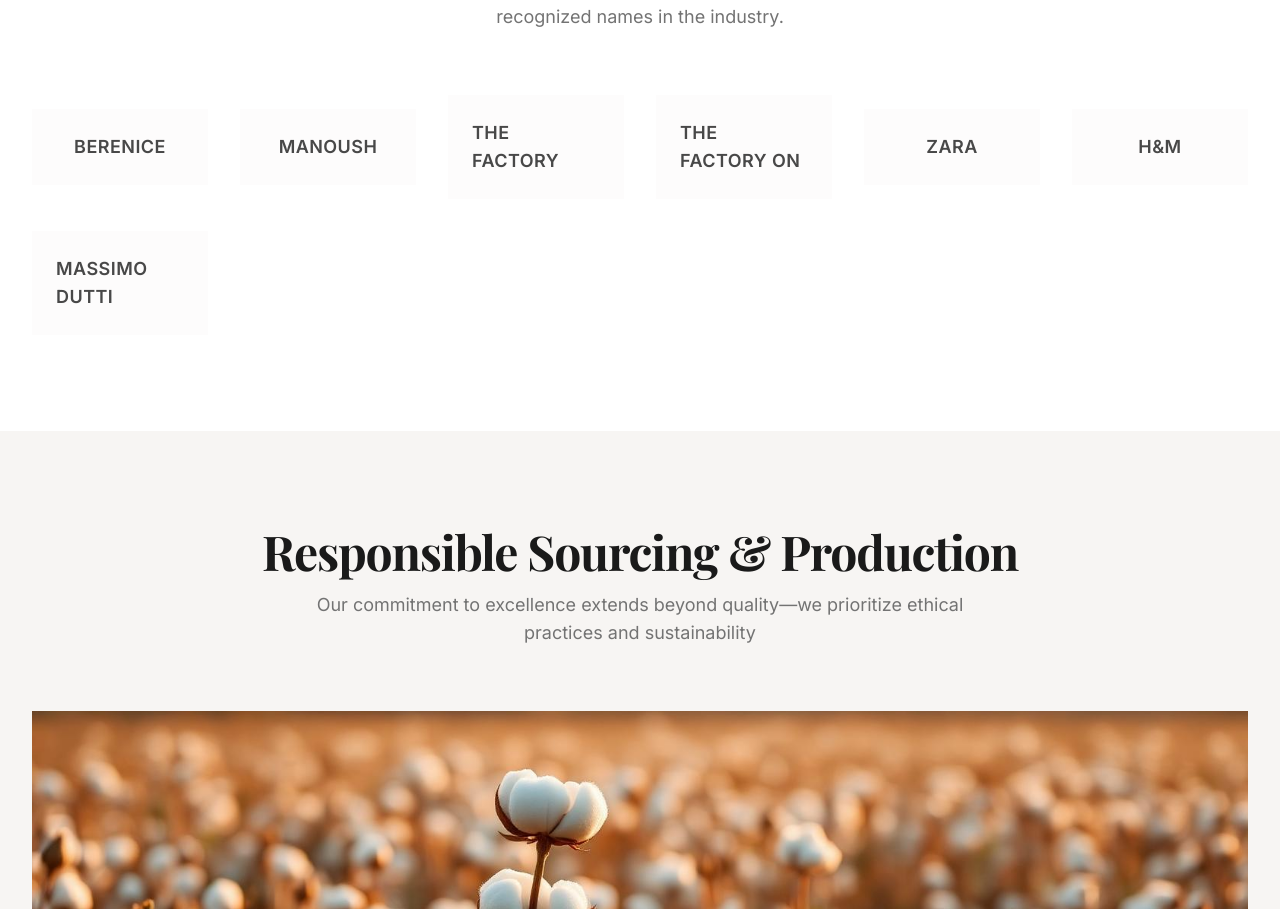
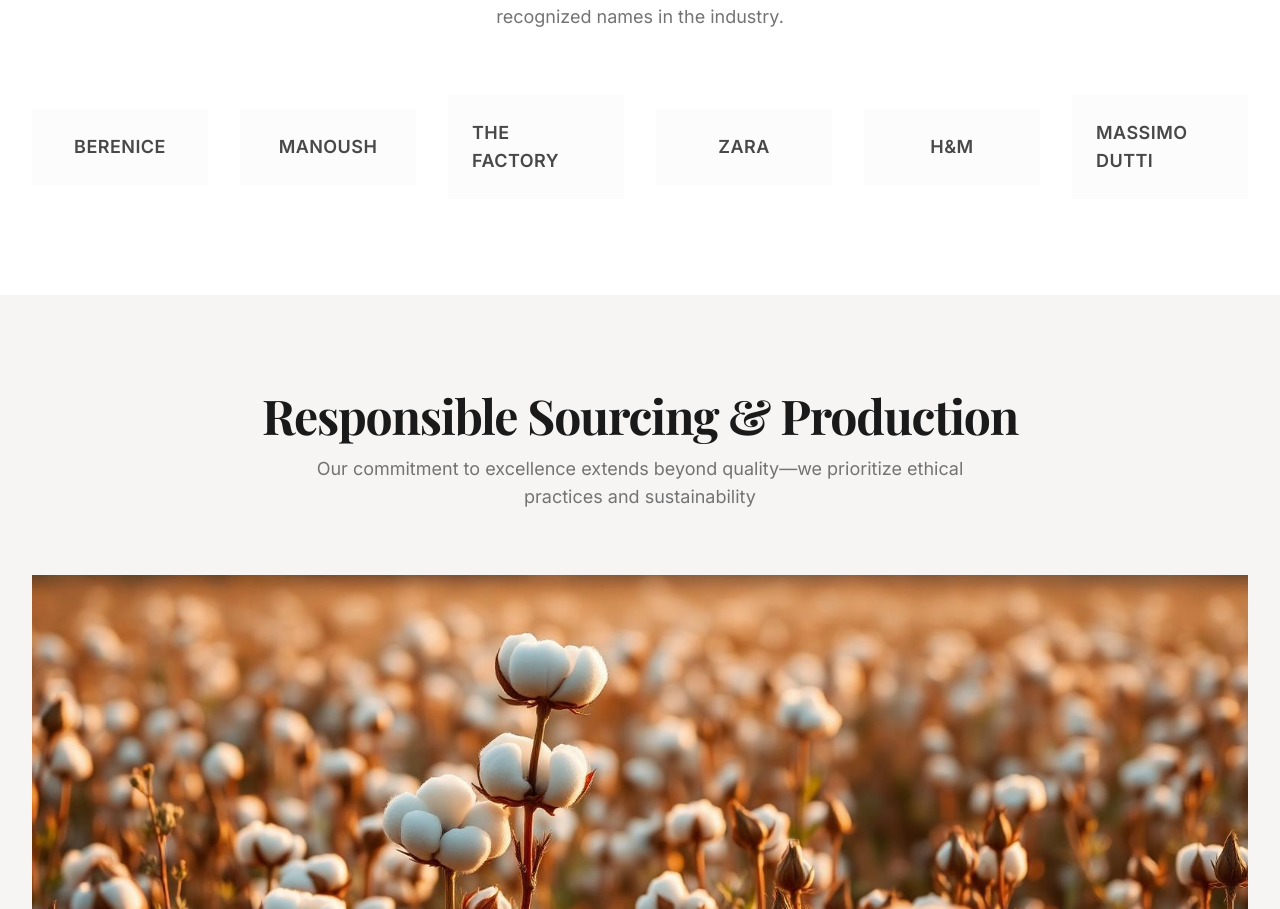
Before and after one commit to hamidkacem4/luxa-weave-studio, a React (Vite) app: page / in a window 1280 px wide. Shown: the part 4505-5414 px from the top of the page. Built offline with nearby package versions, Linux system fonts and the light colour scheme; the HTML template or start-up script is replaced by a standard one.

Commit message:
Manual edit: src/components/PartnerBrands.tsx
Edited UI in Lovable

```diff
--- a/src/components/PartnerBrands.tsx
+++ b/src/components/PartnerBrands.tsx
@@ -3,7 +3,7 @@ const PartnerBrands = () => {
     "BERENICE",
     "MANOUSH",
     "THE FACTORY",
-    "THE FACTORY ON",
+
     "ZARA",
     "H&M",
     "MASSIMO DUTTI"
```
